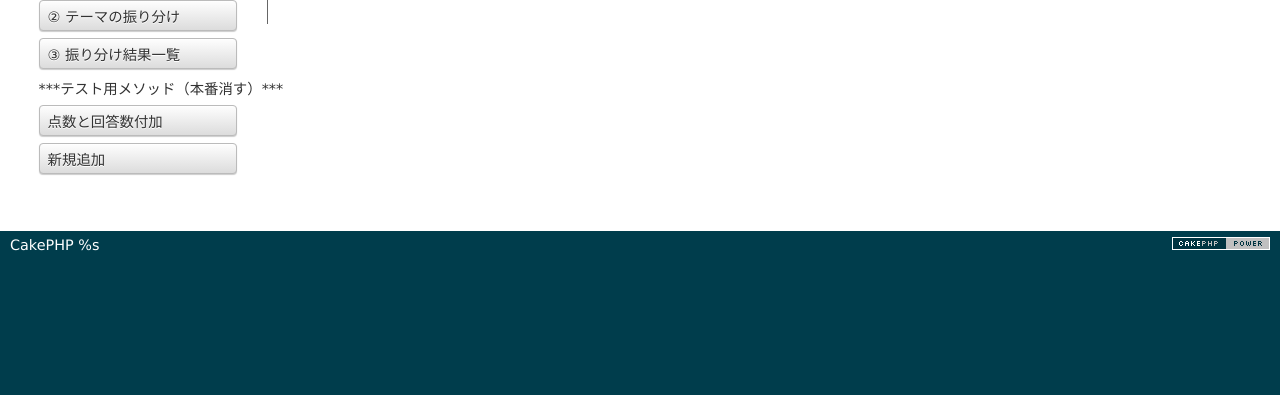
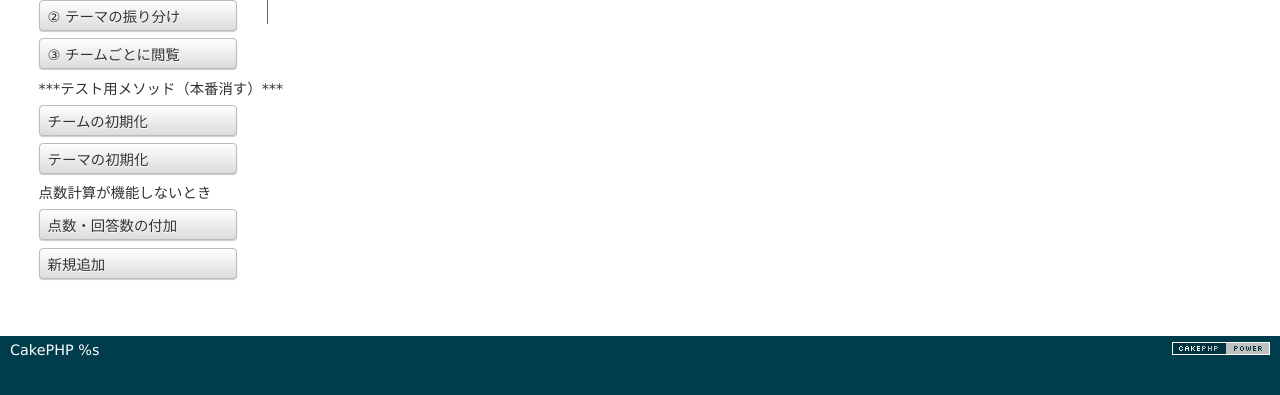
Before and after one commit to Showki/ExperimentSystem, a CakePHP app: the page made by app/View/Users/index.ctp in a window 1280 px wide. Shown: the part 145-540 px from the top of the page. Run offline with PHP 8.4 and a stand-in for CakePHP, Linux system fonts and the light colour scheme; the template is opened without the code that fills it, so the values that code supplies are empty; some libraries are stand-ins or nearby versions.

Commit message:
カラムの初期化メソッドを追加し，その他のメソッドも利用するときは注意のポップアップがでるように改良

```diff
--- a/app/View/Users/index.ctp
+++ b/app/View/Users/index.ctp
@@ -36,11 +36,49 @@
 <div class="actions">
 	<h3><?php echo __('Actions'); ?></h3>
 	<ul>
-		<li><?php echo $this->Html->link(__('① チームの振り分け'), array('action' => 'assignTeam')); ?></li>
-		<li><?php echo $this->Html->link(__('② テーマの振り分け'), array('action' => 'setTheme')); ?></li>
-		<li><?php echo $this->Html->link(__('③ 振り分け結果一覧'), array('action' => 'showTeamMembers')); ?></li>
+		<li>
+			<?php
+				echo $this->Html->link(__('① チームの振り分け'), array(
+					'action' => 'assignTeam'),array(
+						'title' => 'チーム振り分け'),"チームの振り分けを開始しますか？");
+			?>
+		</li>
+		<li>
+			<?php
+				echo $this->Html->link(__('② テーマの振り分け'), array(
+					'action' => 'setTheme'),array(
+						'title' => 'テーマ振り分け'),"テーマの振り分けを開始しますか？");
+			?>
+		</li>
+		<li>
+			<?php
+				echo $this->Html->link(__('③ チームごとに閲覧'), array(
+					'action' => 'showTeamMembers'));
+			?>
+		</li>
 		<li>***テスト用メソッド（本番消す）***</li>
-		<li><?php echo $this->Html->link(__('点数と回答数付加'), array('action' => 'setPoints')); ?></li>
+		<li>
+			<?php
+				echo $this->Html->link(__('チームの初期化'), array(
+					'action' => 'clearTeam'),array(
+						'title' => 'チーム初期化'),"チームを初期化します．");
+			?>
+		</li>
+		<li>
+			<?php
+				echo $this->Html->link(__('テーマの初期化'), array(
+					'action' => 'clearTheme'),array(
+						'title' => 'テーマ初期化'),'テーマを初期化します．');
+			?>
+		</li>
+		<li>点数計算が機能しないとき</li>
+		<li>
+			<?php
+				echo $this->Html->link(__('点数・回答数の付加'), array(
+					'action' => 'setPoints'),array(
+						'title' => '点数・回答数の付加'),"点数と回答数を付加して良いですか？解答が進行中だと上書きされてしまいます．");
+			?>
+		</li>
 		<li><?php echo $this->Html->link(__('新規追加'), array('action' => 'add')); ?></li>
 	</ul>
 </div>
```
